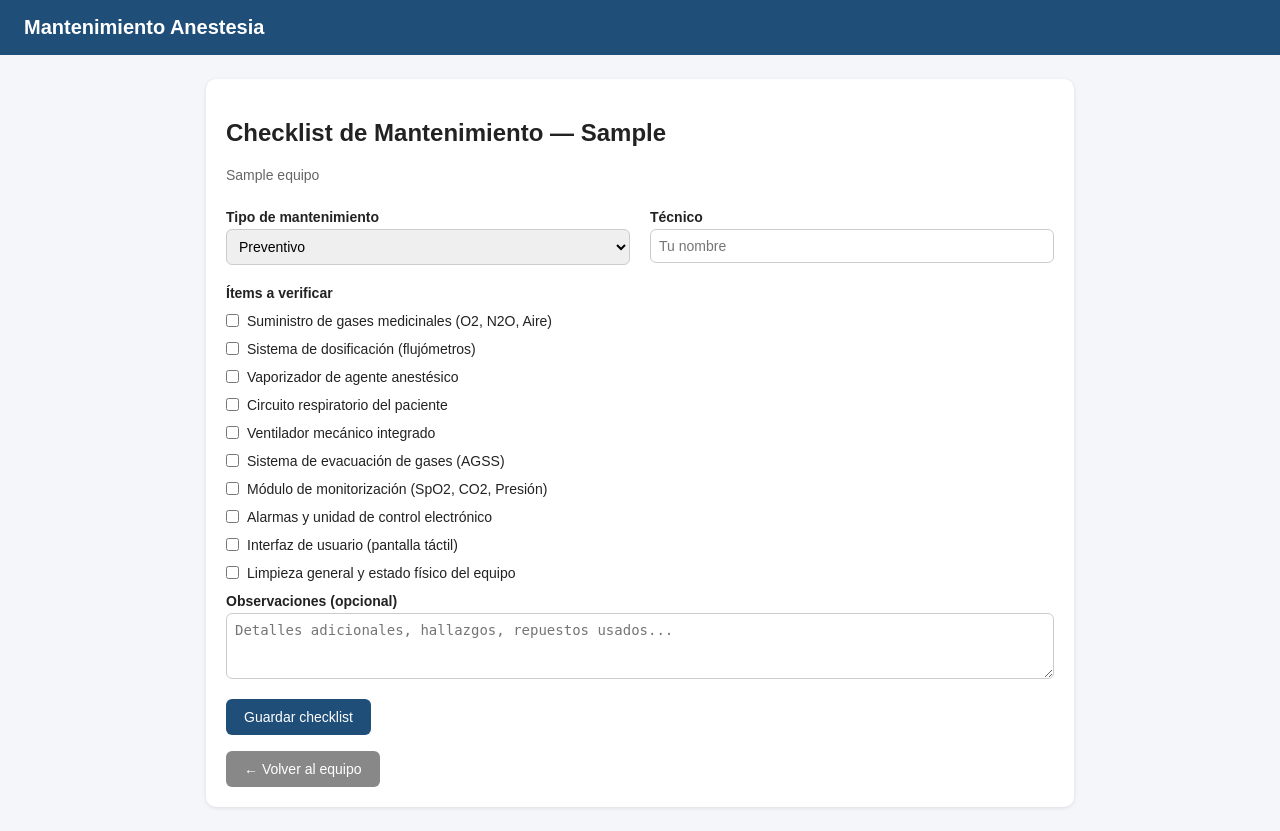
After one commit to hesneyhutorressa-prog/anestesia-app, a Flask app: page /equipos/1/checklist/nuevo in a window 1280 px wide. The commit adds this page. Run offline with Flask 3, Linux system fonts and the light colour scheme; tables that the repository leaves empty hold one stand-in row (values such as "Sample post").

Commit message:
Semana 2-3: checklist e historial funcionando

```diff
--- a/app/__init__.py
+++ b/app/__init__.py
@@ -16,10 +16,14 @@ def create_app():
     from .routes.equipos import equipos_bp
     from .routes.hoja_vida import hoja_vida_bp
     from .routes.inventario import inventario_bp
+    from .routes.checklist import checklist_bp
+    from .routes.historial import historial_bp
     app.register_blueprint(main_bp)
     app.register_blueprint(equipos_bp)
     app.register_blueprint(hoja_vida_bp)
     app.register_blueprint(inventario_bp)
+    app.register_blueprint(checklist_bp)
+    app.register_blueprint(historial_bp)
 
     with app.app_context():
         db.create_all()
--- /dev/null
+++ b/app/routes/checklist.py
@@ -0,0 +1,60 @@
+import json
+from datetime import datetime
+from flask import Blueprint, render_template, request, redirect, url_for, flash
+from .. import db
+from ..models import Equipo, Checklist, Historial
+
+checklist_bp = Blueprint("checklist", __name__, url_prefix="/equipos/<int:equipo_id>/checklist")
+
+ITEMS_PREVENTIVO = [
+    "Suministro de gases medicinales (O2, N2O, Aire)",
+    "Sistema de dosificación (flujómetros)",
+    "Vaporizador de agente anestésico",
+    "Circuito respiratorio del paciente",
+    "Ventilador mecánico integrado",
+    "Sistema de evacuación de gases (AGSS)",
+    "Módulo de monitorización (SpO2, CO2, Presión)",
+    "Alarmas y unidad de control electrónico",
+    "Interfaz de usuario (pantalla táctil)",
+    "Limpieza general y estado físico del equipo",
+]
+
+
+@checklist_bp.route("/nuevo", methods=["GET", "POST"])
+def nuevo(equipo_id):
+    equipo = Equipo.query.get_or_404(equipo_id)
+
+    if request.method == "POST":
+        tipo = request.form.get("tipo")
+        tecnico = request.form.get("tecnico")
+        marcados = request.form.getlist("items")
+        descripcion_extra = request.form.get("descripcion", "")
+
+        checklist = Checklist(
+            equipo_id=equipo.id,
+            tipo=tipo,
+            tecnico=tecnico,
+            estado="completado",
+            items_json=json.dumps(marcados),
+        )
+        db.session.add(checklist)
+        db.session.flush()
+
+        resumen = f"{len(marcados)}/{len(ITEMS_PREVENTIVO)} ítems verificados."
+        if descripcion_extra:
+            resumen += f" Observaciones: {descripcion_extra}"
+
+        historial = Historial(
+            equipo_id=equipo.id,
+            checklist_id=checklist.id,
+            fecha=datetime.utcnow(),
+            descripcion=resumen,
+            tecnico=tecnico,
+        )
+        db.session.add(historial)
+        db.session.commit()
+
+        flash("Checklist registrado y agregado al historial.", "success")
+        return redirect(url_for("historial.listar", equipo_id=equipo.id))
+
+    return render_template("checklist/nuevo.html", equipo=equipo, items=ITEMS_PREVENTIVO)
--- /dev/null
+++ b/app/templates/checklist/nuevo.html
@@ -0,0 +1,41 @@
+{% extends "base.html" %}
+{% block title %}Checklist - {{ equipo.codigo_interno }}{% endblock %}
+{% block content %}
+<div class="card">
+    <h2>Checklist de Mantenimiento — {{ equipo.codigo_interno }}</h2>
+    <p style="color:#666; font-size:14px;">{{ equipo.nombre }}</p>
+
+    <form method="POST">
+        <div class="grid2">
+            <div>
+                <label>Tipo de mantenimiento</label>
+                <select name="tipo" required>
+                    <option value="preventivo">Preventivo</option>
+                    <option value="correctivo">Correctivo</option>
+                </select>
+            </div>
+            <div>
+                <label>Técnico</label>
+                <input type="text" name="tecnico" placeholder="Tu nombre" required>
+            </div>
+        </div>
+
+        <label style="margin-top:20px;">Ítems a verificar</label>
+        {% for item in items %}
+        <div style="margin-top:8px;">
+            <label style="font-weight:normal; display:flex; align-items:center; gap:8px;">
+                <input type="checkbox" name="items" value="{{ item }}" style="width:auto; margin:0;">
+                {{ item }}
+            </label>
+        </div>
+        {% endfor %}
+
+        <label>Observaciones (opcional)</label>
+        <textarea name="descripcion" rows="3" placeholder="Detalles adicionales, hallazgos, repuestos usados..."></textarea>
+
+        <button type="submit">Guardar checklist</button>
+    </form>
+
+    <a class="btn" href="{{ url_for('equipos.pantalla_principal', equipo_id=equipo.id) }}" style="background:#888;">← Volver al equipo</a>
+</div>
+{% endblock %}
--- a/app/templates/equipos/pantalla_principal.html
+++ b/app/templates/equipos/pantalla_principal.html
@@ -13,9 +13,11 @@
     <div class="grid2">
         <a class="btn" href="{{ url_for('hoja_vida.ver', equipo_id=equipo.id) }}">Hoja de Vida</a>
         <a class="btn" href="{{ url_for('inventario.listar', equipo_id=equipo.id) }}">Inventario</a>
+        <a class="btn" href="{{ url_for('checklist.nuevo', equipo_id=equipo.id) }}">Nuevo Checklist</a>
+        <a class="btn" href="{{ url_for('historial.listar', equipo_id=equipo.id) }}">Historial</a>
     </div>
     <p style="color:#888; font-size:14px; margin-top:16px;">
-        (Próximamente: Checklist, Historial, Evidencias, Manuales, Dashboard, Asistente IA)
+        (Próximamente: Evidencias, Manuales, Dashboard, Asistente IA)
     </p>
 </div>
 {% endblock %}
```
Also changed, not shown: app/routes/historial.py (added, +20 -0 lines), app/templates/historial/detalle.html (added, +23 -0 lines), app/templates/historial/listar.html (added, +33 -0 lines).
